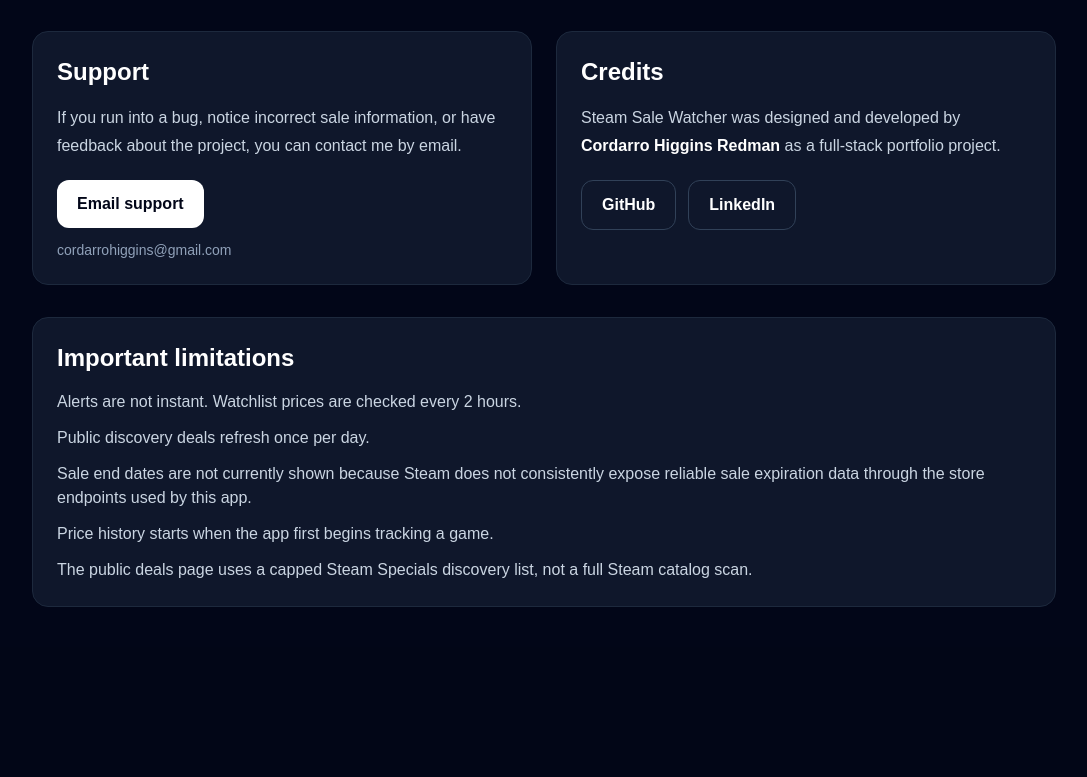
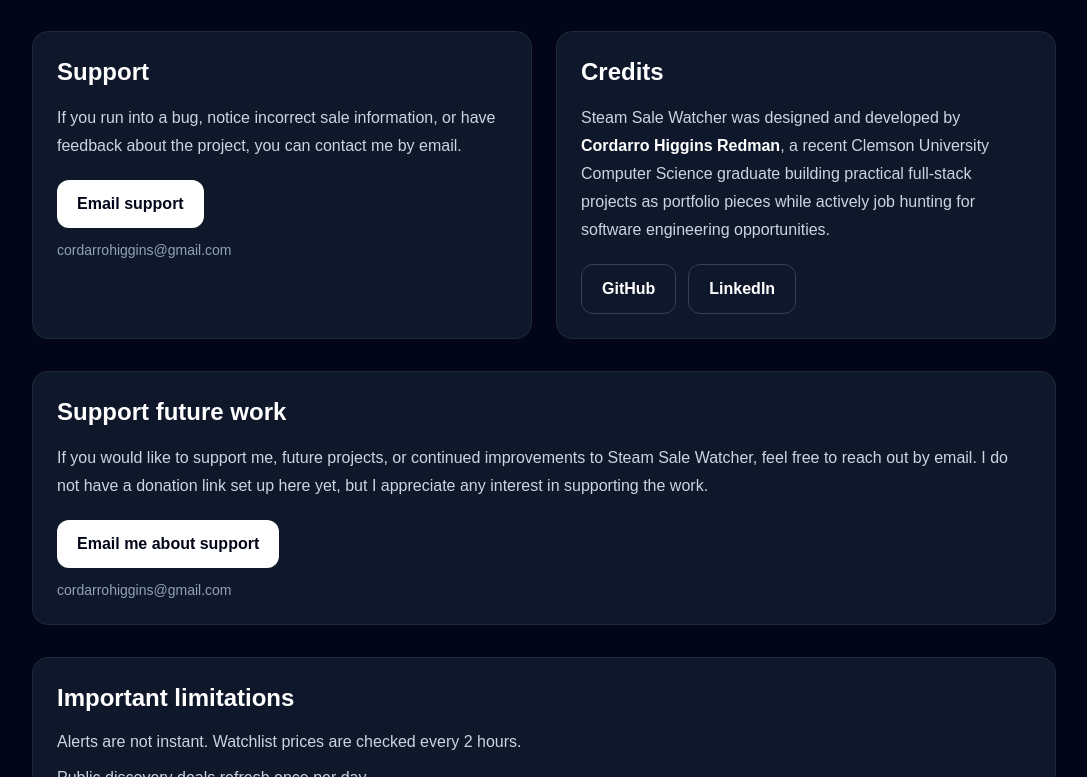
Before and after one commit to cordarrohiggins/steam-sale-watcher, a Next.js app: page /about in a window 1280 px wide. Shown: the part 1243-2020 px from the top of the page, without its empty margins (96-1183 px from the left). Before the commit the page ends 1890 px from the top, so only its background shows below. Built offline with nearby package versions, Linux system fonts and the light colour scheme.

Commit message:
Update about page credits and support section

```diff
--- a/app/about/page.tsx
+++ b/app/about/page.tsx
@@ -137,8 +137,10 @@
               Steam Sale Watcher was designed and developed by{" "}
               <span className="font-semibold text-white">
                 Cordarro Higgins Redman
-              </span>{" "}
-              as a full-stack portfolio project.
+              </span>
+              , a recent Clemson University Computer Science graduate building practical
+              full-stack projects as portfolio pieces while actively job hunting for
+              software engineering opportunities.
             </p>
 
             <div className="mt-5 flex flex-col gap-3 sm:flex-row">
@@ -164,6 +166,28 @@
         </div>
 
         <div className="mt-8 rounded-2xl border border-slate-800 bg-slate-900 p-6">
+          <h2 className="text-2xl font-semibold">Support future work</h2>
+
+          <p className="mt-4 leading-7 text-slate-300">
+            If you would like to support me, future projects, or continued improvements
+            to Steam Sale Watcher, feel free to reach out by email. I do not have a
+            donation link set up here yet, but I appreciate any interest in supporting
+            the work.
+          </p>
+
+          <a
+            href="mailto:cordarrohiggins@gmail.com?subject=Supporting%20Steam%20Sale%20Watcher"
+            className="mt-5 inline-block rounded-xl bg-white px-5 py-3 font-semibold text-slate-950 transition hover:bg-slate-200"
+          >
+            Email me about support
+          </a>
+
+          <p className="mt-3 text-sm text-slate-400">
+            cordarrohiggins@gmail.com
+          </p>
+        </div>
+
+        <div className="mt-8 rounded-2xl border border-slate-800 bg-slate-900 p-6">
           <h2 className="text-2xl font-semibold">Important limitations</h2>
 
           <ul className="mt-4 space-y-3 text-slate-300">
```
